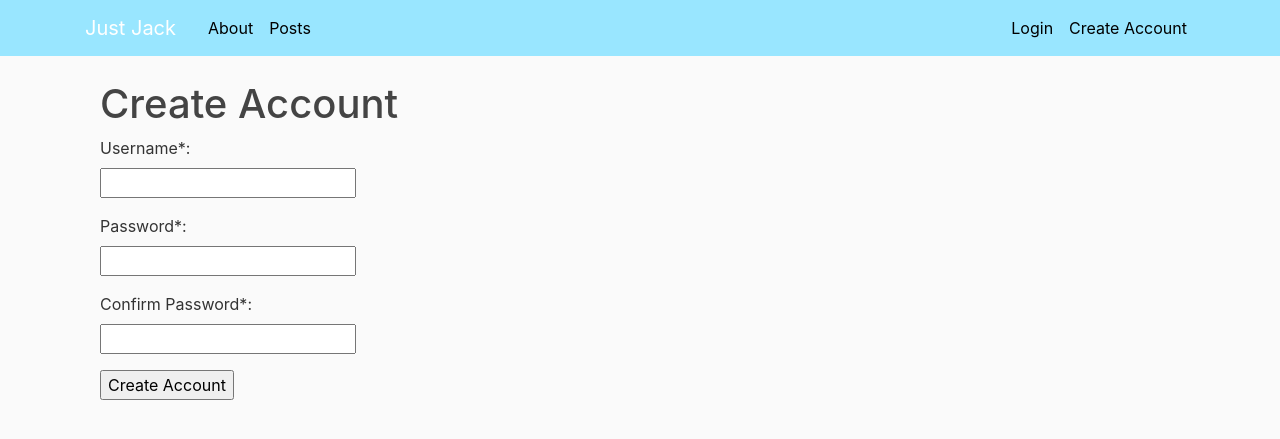
After one commit to sophieCEVR/Developing-Secure-Software, a Flask app: page /create_account in a window 1280 px wide. The commit adds this page. Shown: the top 439 px of the page. Run offline with Flask 2, Linux system fonts and the light colour scheme; some libraries are stand-ins or nearby versions.

Commit message:
full site with database, accounts, and posts

```diff
--- a/blogsite/forms.py
+++ b/blogsite/forms.py
@@ -1,10 +1,48 @@
 # File containing forms for blogsite
+
+from . import models  # import models for validation
 
 from flask_wtf import FlaskForm
 from wtforms import validators, fields
 
 
+class CreateAccountForm(FlaskForm):
+    username = fields.StringField('Username*:', validators=[
+        validators.InputRequired(),
+        validators.Length(min=8, max=models.User.username.type.length),
+        validators.Regexp(r'^\w*[a-zA-Z_]+\w*$', message='Must contain at least 1 alphabetic character and cannot contain special characters')
+    ])
+    password = fields.PasswordField('Password*:', validators=[
+        validators.InputRequired(),
+        validators.Length(min=8, max=models.User.password.type.length)
+    ])
+    passwordConfirm = fields.PasswordField('Confirm Password*:', validators=[
+        validators.InputRequired(),
+        validators.EqualTo('password')
+    ])
+    submit = fields.SubmitField('Create Account')
+
+
 class LoginForm(FlaskForm):
-    username = fields.StringField('Username', validators=[validators.DataRequired(), validators.Length(min=8, max=64)])
-    password = fields.PasswordField('Password', validators=[validators.DataRequired(), validators.Length(min=8, max=64)])
+    username = fields.StringField('Username*:', validators=[
+        validators.InputRequired(),
+        validators.Length(min=8, max=models.User.username.type.length),
+        validators.Regexp(r'^\w*[a-zA-Z_]+\w*$', message='Must contain at least 1 alphabetic character and cannot contain special characters')
+    ])
+    password = fields.PasswordField('Password*:', validators=[
+        validators.InputRequired(),
+        validators.Length(min=8, max=models.User.password.type.length)
+    ])
     submit = fields.SubmitField('Sign In')
+
+
+class CreatePostForm(FlaskForm):
+    title = fields.StringField('Title*:', validators=[
+        validators.InputRequired(),
+        validators.length(max=models.Post.title.type.length)
+    ])
+    body = fields.TextAreaField('Body*:', validators=[
+        validators.InputRequired(),
+        validators.Length(max=models.Post.body.type.length)
+    ])
+    submit = fields.SubmitField('Submit')
--- a/blogsite/routes.py
+++ b/blogsite/routes.py
@@ -1,33 +1,113 @@
 # File containing the routes for blogsite
 
 from . import app  # import the app object from the current package
+from . import db  # import the db object from the current package
 
 from . import forms  # import forms
-from . import models
+from . import models  # import models
 
-from flask import render_template, redirect, url_for, session, flash
+from flask import render_template, redirect, url_for, session, flash, request
 
 
 @app.route('/')
-@app.route('/home')
-def home():
-    return render_template('home.html')
-
-# Route for about page
-@app.route('/posts')
-def posts():
-    allPosts = models.Post.query.all()
-    return render_template('posts.html', title='Posts', posts=allPosts)
-
-# Route for about page
 @app.route('/about')
 def about():
     return render_template('about.html', title='About')
 
+
+@app.route('/posts')
+@app.route('/posts/<view_argument>')
+def posts(view_argument=None):
+    all_posts = []
+    if view_argument:
+        if view_argument.isdigit():  # if argument is digit e.g. /post/2 (digit means post id)
+            all_posts = db.session.query(models.Post).filter_by(id=view_argument)
+        else:  # argument is not digit e.g. /post/_2 (not digit means account username)
+            user = db.session.query(models.User).filter_by(username=view_argument).first()
+            if user:
+                all_posts = db.session.query(models.Post).filter_by(
+                    user_id=user.id
+                ).order_by(models.Post.update_time.desc())
+    else:
+        all_posts = db.session.query(models.Post).order_by(models.Post.update_time.desc())
+    return render_template('posts.html', posts=all_posts, title='Posts')
+
+
+@app.route('/create_post', methods=['GET', 'POST'])
+def create_post():
+    if not session.get('user_id'):
+        flash('You must log in to create a post!')
+        return redirect(url_for('login'))
+    else:
+        form = forms.CreatePostForm()
+        if form.validate_on_submit():
+            db.session.add(models.Post(title=form.title.data, body=form.body.data, user_id=session['user_id']))
+            db.session.commit()
+            flash('Your post has been created')
+            return redirect(url_for('posts'))
+        return render_template('create_post.html', form=form, title='Create Post')
+
+
+@app.route('/delete_post', methods=['POST'])
+def delete_post(post_id=None):
+    if not session.get('user_id'):
+        flash('You must log in to delete a post!')
+        return redirect(url_for('login'))
+    else:
+        the_post = db.session.query(models.Post).filter_by(id=request.form['post_id']).first()
+        if not the_post or the_post.user_id != session['user_id']:  # only delete posts that exist and are owned by user
+            flash('You cannot delete that')
+            return redirect(url_for('posts', view_argument=request.form['post_id']))
+        else:
+            db.session.delete(the_post)
+            db.session.commit()
+            flash('Your post has been deleted')
+            return redirect(url_for('posts'))
+
+
+@app.route('/create_account', methods=['GET', 'POST'])
+def create_account():
+    if session.get('user_id'):
+        flash('Please logout before creating a new account!')
+        return redirect(url_for('posts'))
+    else:
+        form = forms.CreateAccountForm()
+        if form.validate_on_submit():
+            existing_user = db.session.query(models.User).filter_by(username=form.username.data).first()
+            if not existing_user:
+                db.session.add(models.User(username=form.username.data, password=form.password.data))
+                db.session.commit()
+            flash('Your account has been created')
+            return redirect(url_for('login'))
+        return render_template('create_account.html', form=form, title='Create Account')
+
+
 @app.route('/login', methods=['GET', 'POST'])
 def login():
-    form = forms.LoginForm()
-    if form.validate_on_submit():
-        flash('Attempted Login')
-        return redirect(url_for('home'))
-    return render_template('login.html', form=form)
+    if session.get('user_id'):  # redirect to home if logged in
+        flash('You are already logged in!')
+        return redirect(url_for('posts'))
+    else:
+        form = forms.LoginForm()
+        if form.validate_on_submit():
+            query_result = db.session.query(models.User).filter_by(
+                username=form.username.data,
+                password=form.password.data
+            ).first()
+            if query_result:
+                session['user_id'] = query_result.id
+                session['user_username'] = query_result.username
+                flash('You have logged in as ' + str(query_result.username))
+                return redirect(url_for('posts'))
+            else:
+                flash('Invalid username and/or password')
+        print(form.errors)  # Display form errors to console (e.g. 'username', 'csrf_token', etc) for testing/debugging
+        return render_template('login.html', form=form, title='Login')
+
+
+@app.route('/logout')
+def logout():
+    session.pop('user_id', None)
+    session.pop('user_username', None)
+    flash('You have been logged out')
+    return redirect(url_for('posts'))
--- a/blogsite/templates/base.html
+++ b/blogsite/templates/base.html
@@ -19,6 +19,45 @@
     {% else %}
         <title>Home</title>
     {% endif %}
+</head>
+<!--Body of HTML-->
+<body>
+    <!--Navigation Bar-->
+    <header class="site-header">
+        <nav class="navbar navbar-expand-md navbar-dark bg-steel fixed-top">
+            <div class="container">
+                <a class="navbar-brand mr-4" href="{{ url_for('about') }}">Just Jack</a>
+                <button class="navbar-toggler" type="button" data-toggle="collapse" data-target="#navbarToggle" aria-controls="navbarToggle" aria-expanded="false" aria-label="Toggle navigation">
+                    <span class="navbar-toggler-icon"></span>
+                </button>
+                <div class="collapse navbar-collapse" id="navbarToggle">
+                    <div class="navbar-nav mr-auto">
+                        <a class="nav-item nav-link" href="{{ url_for('about') }}">About</a>
+                        <a class="nav-item nav-link" href="{{ url_for('posts') }}">Posts</a>
+                        {% if session['user_id'] %}
+                            {% if session['user_username'] %}
+                                <a class="nav-item nav-link" href="{{ url_for('posts', view_argument=session['user_username']) }}">My Posts</a>
+                            {% endif %}
+                            <a class="nav-item nav-link" href="{{ url_for('create_post') }}">Create Post</a>
+                        {% endif %}
+                    </div>
+                    <!-- Navbar Right Side-->
+                    <div class="navbar-nav ml-auto">
+                        {% if session['user_id'] %}
+                            {% if session['user_username'] %}
+                                <a class="nav-item nav-link" href="{{ url_for('posts', view_argument=session['user_username']) }}">{{ session['user_username'] }}</a>
+                            {% endif %}
+                            <a class="nav-item nav-link" href="{{ url_for('logout') }}">Logout</a>
+                        {% else %}
+                            <a class="nav-item nav-link" href="{{ url_for('login') }}">Login</a>
+                            <a class="nav-item nav-link" href="{{ url_for('create_account') }}">Create Account</a>
+                        {% endif %}
+                    </div>
+                </div>
+            </div>
+        </nav>
+    </header>
+
     <!--Display flash() messages https://stackoverflow.com/questions/40949746/how-to-display-flashing-message-without-reloading-the-page-in-flask-->
     <div class="container">
         {% for message in get_flashed_messages() %}
@@ -28,41 +67,14 @@
         </div>
     </div>
     {% endfor %}
-</head>
-<!--Body of HTML-->
-<body>
-    <!--Navigation Bar-->
-    <header class="site-header">
-      <nav class="navbar navbar-expand-md navbar-dark bg-steel fixed-top">
-        <div class="container">
-          <a class="navbar-brand mr-4" href="{{ url_for('home') }}">Just Jack</a>
-          <button class="navbar-toggler" type="button" data-toggle="collapse" data-target="#navbarToggle" aria-controls="navbarToggle" aria-expanded="false" aria-label="Toggle navigation">
-            <span class="navbar-toggler-icon"></span>
-          </button>
-          <div class="collapse navbar-collapse" id="navbarToggle">
-            <div class="navbar-nav mr-auto">
-              <a class="nav-item nav-link" href="{{ url_for('home') }}">Home</a>
-              <a class="nav-item nav-link" href="{{ url_for('posts') }}">Posts</a>
-              <a class="nav-item nav-link" href="{{ url_for('about') }}">About</a>
-            </div>
-            <!-- Navbar Right Side-->
-            <div class="navbar-nav ml-auto">
-              <a class="nav-item nav-link" href="{{ url_for('login') }}">Login</a>
-              <a class="nav-item nav-link" href="/register">Register</a>
-            </div>
-          </div>
-        </div>
-      </nav>
-    </header>
 
     <!--Content is pulled from the content blocks contained within the other templates and displayed here-->
     <main role="main" class="container">
         <div class="row">
             <div class="col-md-8">
-            {% block content %}{% endblock %}
+                {% block content %}{% endblock %}
             </div>
         </div>
-      </div>
     </main>
 
     <!--Bootstrap4-->
--- /dev/null
+++ b/blogsite/templates/create_account.html
@@ -0,0 +1,40 @@
+<!--Inheriting layout template-->
+{% extends "base.html" %}
+
+<!--Content for the Home Page-->
+{% block content %}
+    <h1>Create Account</h1>
+    <!--novalidate disables browser validation - can be removed once flask validation is tested and working-->
+    <form action="{{ url_for('create_account') }}" method="post" novalidate>
+        <p>
+            {{ form.username.label }}
+            <br>
+            {{ form.username }}
+            {% for error in form.username.errors %}
+            <br>
+            <span style="color: red">[{{ error }}]</span>
+            {% endfor %}
+        </p>
+        <p>
+            {{ form.password.label }}
+            <br>
+            {{ form.password }}
+            {% for error in form.password.errors %}
+            <br>
+            <span style="color: red">[{{ error }}]</span>
+            {% endfor %}
+        </p>
+        <p>
+            {{ form.passwordConfirm.label }}
+            <br>
+            {{ form.passwordConfirm }}
+            {% for error in form.passwordConfirm.errors %}
+            <br>
+            <span style="color: red">[{{ error }}]</span>
+            {% endfor %}
+        </p>
+        <p>
+            {{ form.submit }}
+        </p>
+    </form>
+{% endblock content %}
--- a/blogsite/templates/login.html
+++ b/blogsite/templates/login.html
@@ -5,7 +5,7 @@
 {% block content %}
     <h1>Sign In</h1>
     <!--novalidate disables browser validation - can be removed once flask validation is tested and working-->
-    <form action="login" method="post" novalidate>
+    <form action="{{ url_for('login') }}" method="post" novalidate>
         <p>
             {{ form.username.label }}
             <br>
--- a/config.py
+++ b/config.py
@@ -3,7 +3,7 @@
 
 class Config(object):
     SECRET_KEY = 'mysecretkey'
-    SQLALCHEMY_DATABASE_URI = 'sqlite:///blogsiteDatabase.db'  # database to use
+    SQLALCHEMY_DATABASE_URI = 'sqlite:///blogsiteDatabase.db'  # database location
     SQLALCHEMY_TRACK_MODIFICATIONS = False  # do not track modifications to database
     SQLALCHEMY_ECHO = True  # log all statements issued - useful for debugging
     WTF_CSRF_ENABLED = False  # disable flask-WTF built-in CSRF form protection
--- a/populate_database.py
+++ b/populate_database.py
@@ -13,7 +13,7 @@ if __name__ == '__main__':
     db.session.add(models.User(username='username5', password='password'))
     db.session.commit()
     # Add test posts
-    allUsers = models.User.query.all()
+    allUsers = db.session.query(models.User)
     for usr in allUsers:
         for i in range(1, 4, 1):
             db.session.add(models.Post(title=('Test Post ' + str(i)), body='This is a generated post', author=usr))
```
Also changed, not shown: blogsite/models.py (+5 -2 lines), blogsite/templates/about.html (+7 -1 lines), blogsite/templates/create_post.html (added, +31 -0 lines), blogsite/templates/home.html (deleted, +0 -7 lines), blogsite/templates/posts.html (+18 -8 lines), README.md, blogsite/blogsiteDatabase.db.
